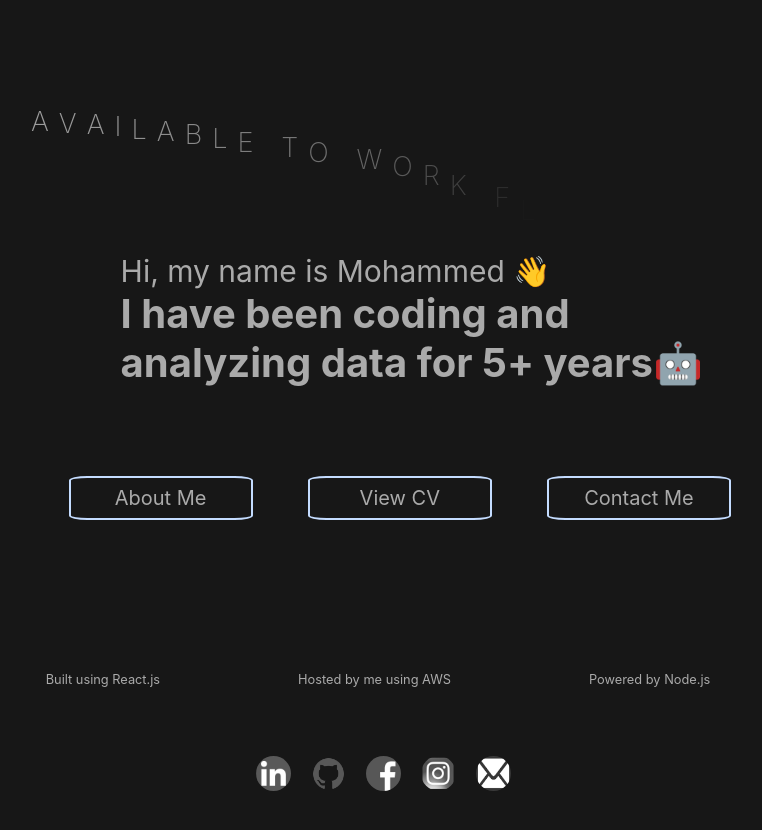
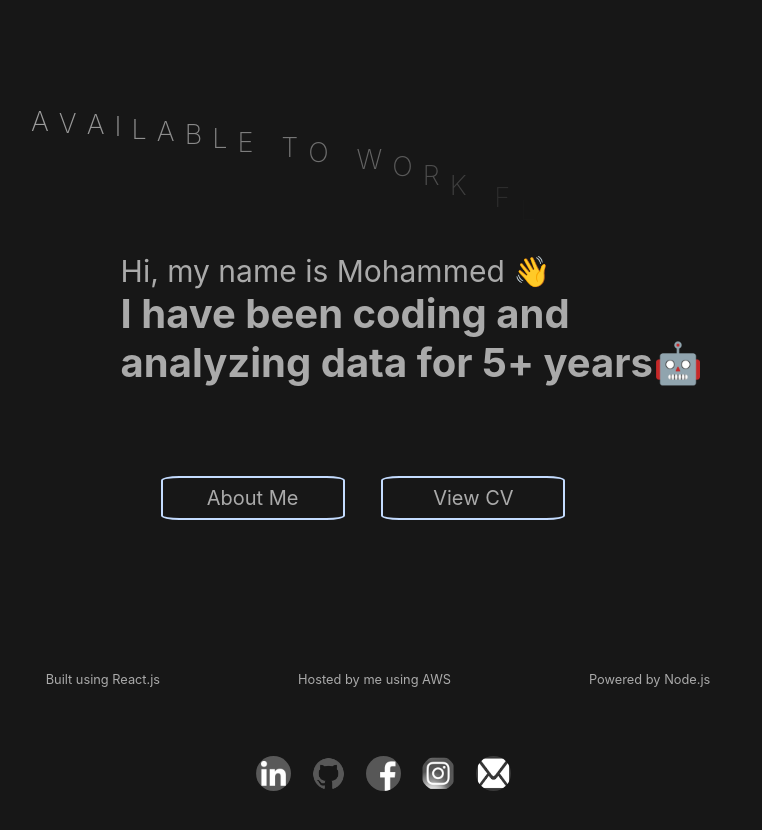
Before and after one commit to Mohammed-Bakhshi/Digital-Portfolio, a React (Create React App) app in the folder Frontend/: page / in a window 1280 px wide. Shown: the top 830 px of the page, without its empty margins (257-1019 px from the left). Built offline with nearby package versions, Linux system fonts and the light colour scheme.

Commit message:
Add files via upload

```diff
--- a/Frontend/src/Aboutme.js
+++ b/Frontend/src/Aboutme.js
@@ -169,9 +169,9 @@ const MainContent = () => {
       <div style={{ position: 'relative' }}>
         <div style={mainContentStyle}>
           <div style={linksContainerStyle}>
-            <a href="/about" style={{ ...linkStyle }}>About</a>
+          <a href="https://react--portfolio.s3.eu-west-2.amazonaws.com/Mohammed+Bakhshi+CV+.pdf" target="_blank" rel="noopener noreferrer" style={{ ...linkStyle }}>View CV</a>
             <a href="/" style={{ ...linkStyle }}>Home</a>
-            <a href="/contact" style={{ ...linkStyle }}>Contact</a>
+
           </div>
           <div style={imageContainerStyle}>
             <img
--- a/Frontend/src/App.js
+++ b/Frontend/src/App.js
@@ -65,7 +65,7 @@ const Portfolio = () => {
     return () => {
       window.removeEventListener('resize', handleWindowResize);
     };
-  }, []);
+  }, [window.location.pathname]); // Add this dependency to listen for changes in URL path
 
   const buttonStyle = {
     fontSize: isMobileView ? '13px' : '20px',
@@ -207,22 +207,6 @@ const Portfolio = () => {
         </a>
       )}
 
-
-                      <Link
-                        to="/contact"
-                        style={{ ...buttonStyle, minWidth: '150px', textDecoration: 'none' }}
-                        onMouseEnter={(e) => {
-                          e.target.style.backgroundColor = '#001f33';
-                          e.target.style.color = '#bfbfbf';
-                        }}
-                        onMouseLeave={(e) => {
-                          e.target.style.backgroundColor = 'transparent';
-                          e.target.style.color = '#aaa';
-                        }}
-                      >
-                        Contact Me
-                      </Link>
-
                   </div>
                 </div>
               </div>
```
